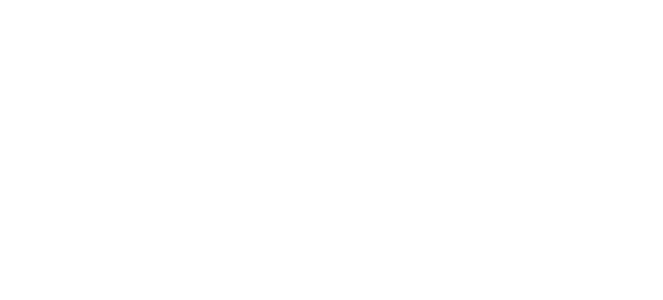
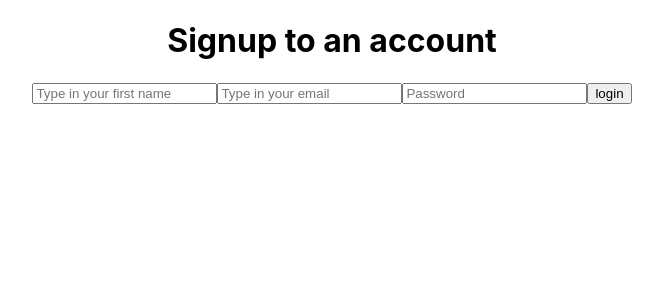
Before and after one commit to Saraesabbagh/things_to_do, a React (Create React App) app in the folder things_to_do_client/: page /user/new in a window 1280 px wide. Before the commit this address had no page. Shown: the top 300 px of the page, without its empty margins (308-971 px from the left). Built offline with nearby package versions, Linux system fonts and the light colour scheme.

Commit message:
set up basic page structure

```diff
--- a/things_to_do_client/src/App.js
+++ b/things_to_do_client/src/App.js
@@ -1,6 +1,9 @@
 import React from "react";
 import { BrowserRouter, Routes, Route } from "react-router-dom";
 import "./App.css";
+import { IndexPage } from "./components/IndexPage";
+import { UserNew } from "./components/UserNew";
+import { SessionNew } from "./components/SessionNew";
 import { HomePage } from "./components/HomePage";
 import { AddTodo } from "./components/AddTodo";
 import { ListTodo } from "./components/ListTodo";
@@ -10,7 +13,10 @@ function App() {
     <div className="App">
       <BrowserRouter>
         <Routes>
-          <Route path="/" element={<HomePage />} />
+          <Route path="/" element={<IndexPage />} />
+          <Route path="/session/new" element={<SessionNew />} />
+          <Route path="/user/new" element={<UserNew/>} />
+          <Route path="/home" element={<HomePage />} />
           <Route path="/new" element={<AddTodo />} />
           <Route path="/list" element={<ListTodo />} />
         </Routes>
--- a/things_to_do_client/src/components/AddTodo.js
+++ b/things_to_do_client/src/components/AddTodo.js
@@ -8,6 +8,7 @@ export const AddTodo = () => {
         <input name="title" placeholder="give your todo a title" />
         <input name="description" placeholder="what is the todo" />
         <input name="done?" placeholder="is it done? Yes or no" />
+        <input type="submit" value="add"/>
       </form>
     </div>
   );
--- /dev/null
+++ b/things_to_do_client/src/components/IndexPage.js
@@ -0,0 +1,22 @@
+import React from "react";
+import { useNavigate } from "react-router-dom";
+
+export const IndexPage = () => {
+  const navigate = useNavigate();
+  const navigateToLogin=()=>{
+    navigate('/session/new');
+  }
+
+  const navigateToSignup=()=>{
+    navigate('/user/new');
+  }
+
+  return (
+    <div>
+      <h1>Hi welcome to your Todos!</h1>
+      <h3>Never forget a job again</h3>
+      <button onclick={navigateToLogin}>Login</button>
+      <button onclick={navigateToSignup}>Signup</button>
+    </div>
+  );
+}
--- /dev/null
+++ b/things_to_do_client/src/components/SessionNew.js
@@ -0,0 +1,14 @@
+import React from "react";
+
+export const SessionNew = () => {
+  return (
+    <div>
+      <h1>Login to your account</h1>
+      <form>
+        <input name="Email" placeholder="Type in your email" />
+        <input password="Password" placeholder="Password" />
+        <input type="submit" value="login" />
+      </form>
+    </div>
+  );
+};
--- /dev/null
+++ b/things_to_do_client/src/components/UserNew.js
@@ -0,0 +1,15 @@
+import React from "react";
+
+export const UserNew = () => {
+  return (
+    <div>
+      <h1>Signup to an account</h1>
+      <form>
+        <input name="Name" placeholder="Type in your first name" />
+        <input name="Email" placeholder="Type in your email" />
+        <input password="Password" placeholder="Password" />
+        <input type="submit" value="login" />
+      </form>
+    </div>
+  );
+};
```
